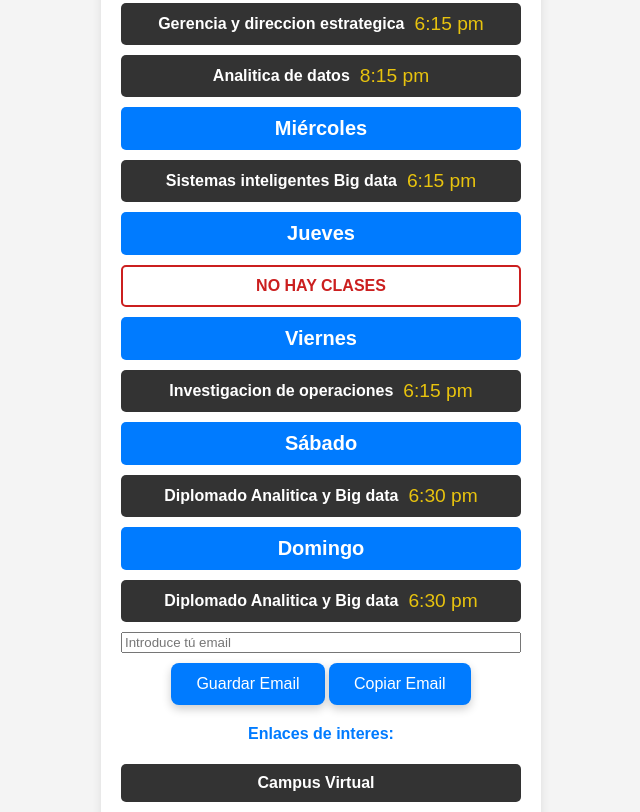
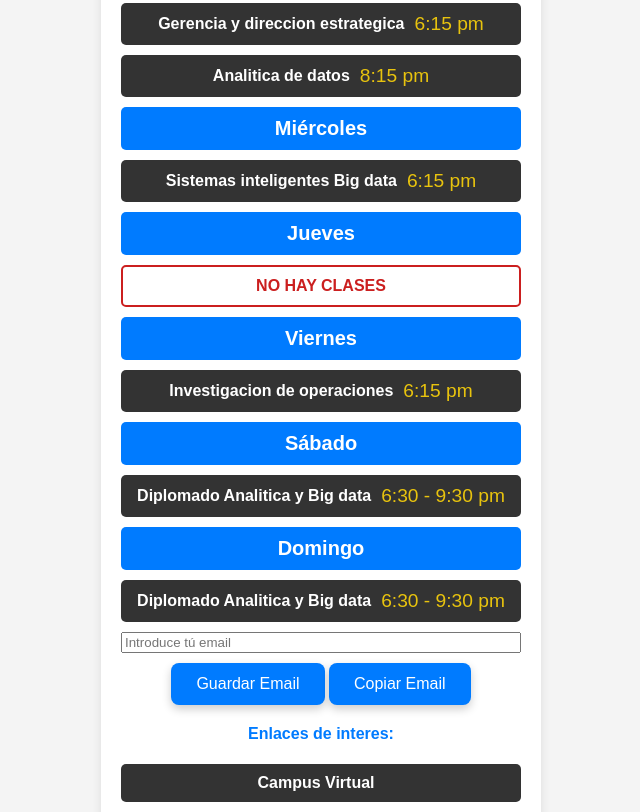
Before and after one commit to AlexHurPi/HorarioAmigos, a plain HTML site: page index.html in a window 1280 px wide. Shown: the part 346-1158 px from the top of the page, without its empty margins (319-959 px from the left). Drawn offline with Linux system fonts and the light colour scheme.

Commit message:
Commit 43

```diff
--- a/index.html
+++ b/index.html
@@ -201,14 +201,14 @@
          <div class="link-container">
             <a href="https://us02web.zoom.us/j/84405461727" target="_blank">
                     <span class="titulo">Diplomado Analitica y Big data</span>
-                    <span class="hora">6:30 pm</span>
+                    <span class="hora">6:30 - 9:30 pm</span>
             </a>
         </div>
         <div class="day">Domingo</div>
         <div class="link-container">
             <a href="https://us02web.zoom.us/j/89400597903" target="_blank">
                     <span class="titulo">Diplomado Analitica y Big data</span>
-                    <span class="hora">6:30 pm</span>
+                    <span class="hora">6:30 - 9:30 pm</span>
             </a>
         </div>
 <!-------------------------------------------Email---------------------------------------------------->
```
